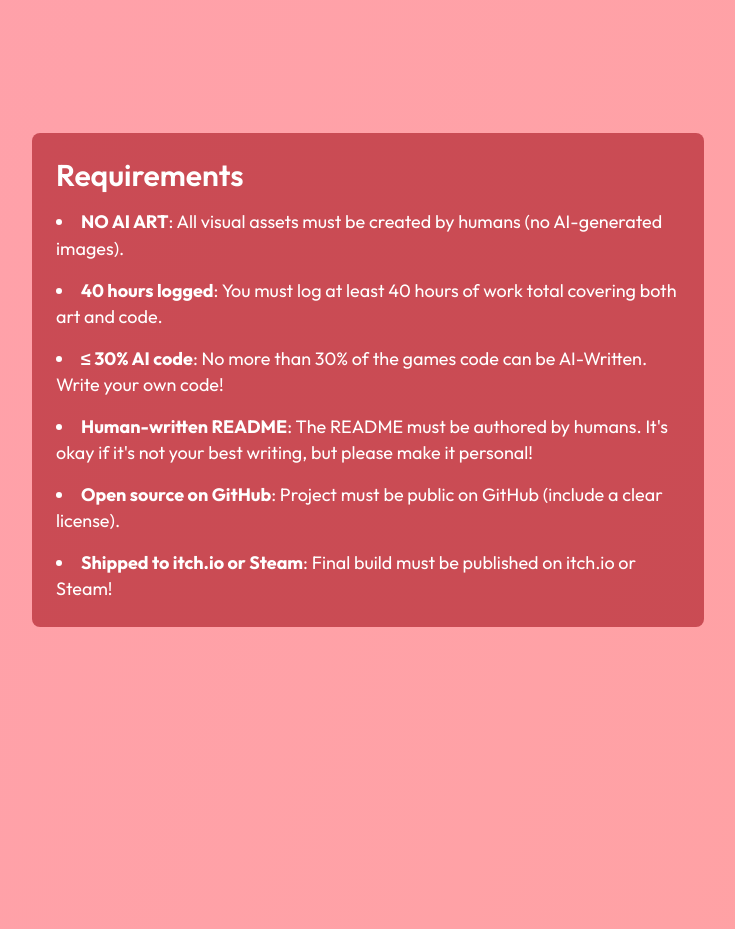
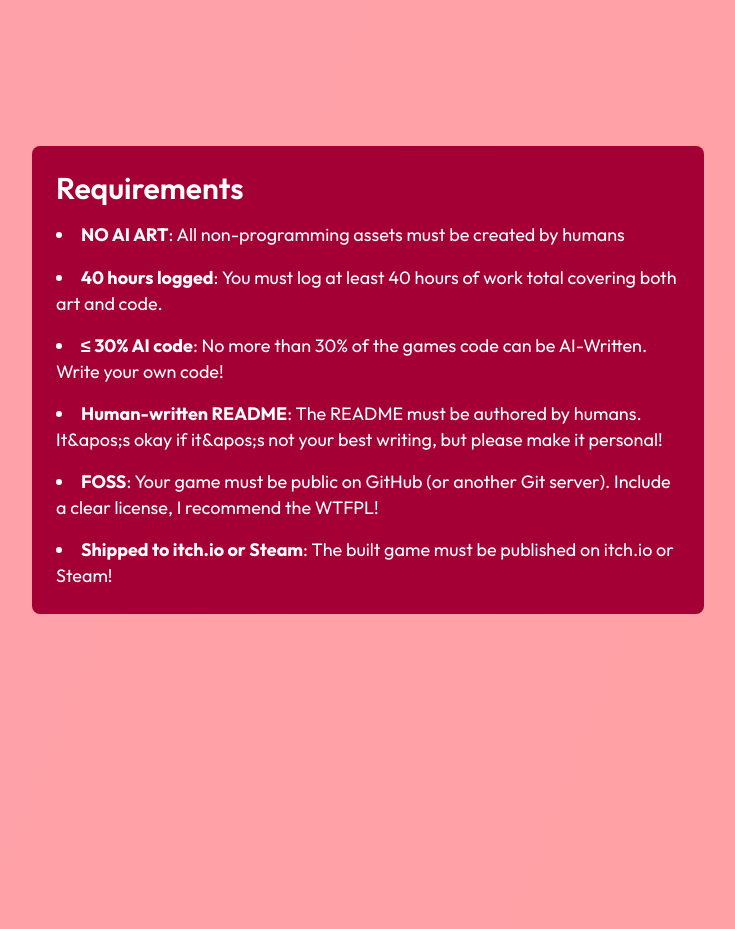
Before and after one commit to hackclub/aces, a Next.js app: page / in a window 1280 px wide. Shown: the part 1620-2549 px from the top of the page, without its empty margins (272-1007 px from the left). Built offline with nearby package versions, Linux system fonts and the light colour scheme.

Commit message:
change req to array because YES! :3333 uwuwuwuwu

```diff
--- a/src/pages/index.tsx
+++ b/src/pages/index.tsx
@@ -13,6 +13,24 @@ export default function Home() {
 	const [ref, setRef] = useState<string | null>(null);
 	const [isCardOpen, setIsCardOpen] = useState<boolean>(false);
 	const [openFaq, setOpenFaq] = useState<number | null>(null);
+
+	/*
+	<li>
+	<strong>Open source on GitHub</strong>: Your game must be public on GitHub (include a clear license, I recommend the WTFPL).
+	</li>
+	<li>
+	<strong>Shipped to itch.io or Steam</strong>: The built game must be published on itch.io or Steam!
+	</li>
+	*/
+
+	const reqItems = [
+		["NO AI ART", "All non-programming assets must be created by humans"],
+		["40 hours logged", "You must log at least 40 hours of work total covering both art and code."],
+		["≤ 30% AI code", "No more than 30% of the games code can be AI-Written. Write your own code!"],
+		["Human-written README", "The README must be authored by humans. It&apos;s okay if it&apos;s not your best writing, but please make it personal!"],
+		["FOSS", "Your game must be public on GitHub (or another Git server). Include a clear license, I recommend the WTFPL!"],
+		["Shipped to itch.io or Steam", "The built game must be published on itch.io or Steam!"],
+	]
 
 	const faqItems = [
 		{ q: 'Do we need Hackatime? Can we track Art?', a: 'Yes, you need Hackatime. We are currently discussing the best solution to offer time tracking for art, but it will be allowed.' },
@@ -113,28 +131,14 @@ export default function Home() {
 			  </div>
 		  </div>
 		  <div id={"requirements"} className="container h-screen flex items-center justify-center p-5">
-			  <div className="w-full max-w-2xl bg-red-800/55 p-6 text-white rounded-lg">
+			  <div className="w-full max-w-2xl bg-rose-800 p-6 text-white rounded-lg">
 				  <h2 className="text-3xl text-white font-semibold mb-4">Requirements</h2>
 				  <ul className="list-disc list-inside space-y-4">
-					  <li>
-						  <strong>NO AI ART</strong>: All visual assets must be created by humans (no AI-generated images).
-					  </li>
-					  <li>
-						  <strong>40 hours logged</strong>: You must log at least 40 hours of work total covering both art and code.
-					  </li>
-					  <li>
-						  <strong>≤ 30% AI code</strong>: No more than 30% of the games code can be AI-Written. Write your own code!
-					  </li>
-					  <li>
-						  <strong>Human-written README</strong>: The README must be authored by humans. It&apos;s okay if it&apos;s
-						  not your best writing, but please make it personal!
-					  </li>
-					  <li>
-						  <strong>Open source on GitHub</strong>: Project must be public on GitHub (include a clear license).
-					  </li>
-					  <li>
-						  <strong>Shipped to itch.io or Steam</strong>: Final build must be published on itch.io or Steam!
-					  </li>
+					  {reqItems.map((item, i) => (
+							<li key={i}>
+						    <strong>{item[0]}</strong>: {item[1]}
+						  </li>
+					  ))}
 				  </ul>
 			  </div>
 		  </div>
@@ -146,7 +150,7 @@ export default function Home() {
 						  <li key={i} className="border-b border-white/10 pb-3">
 							  <details
 								  open={openFaq === i}
-								  onToggle={(e) => setOpenFaq(e.currentTarget.open ? i : null)}
+								  onClick={(e) => {setOpenFaq(e.currentTarget.open ? i : null)}}
 								  className="group"
 							  >
 								  <summary
@@ -161,7 +165,6 @@ export default function Home() {
 								      <span className="block h-[2px] w-full bg-white"/>
 								     </span>
 								  </summary>
-
 								  <div
 									  id={`faq-${i}`}
 									  className={`ml-6 mt-2 text-sm transition-all overflow-hidden ${openFaq === i ? 'max-h-96 opacity-100' : 'max-h-0 opacity-0'}`}
```
